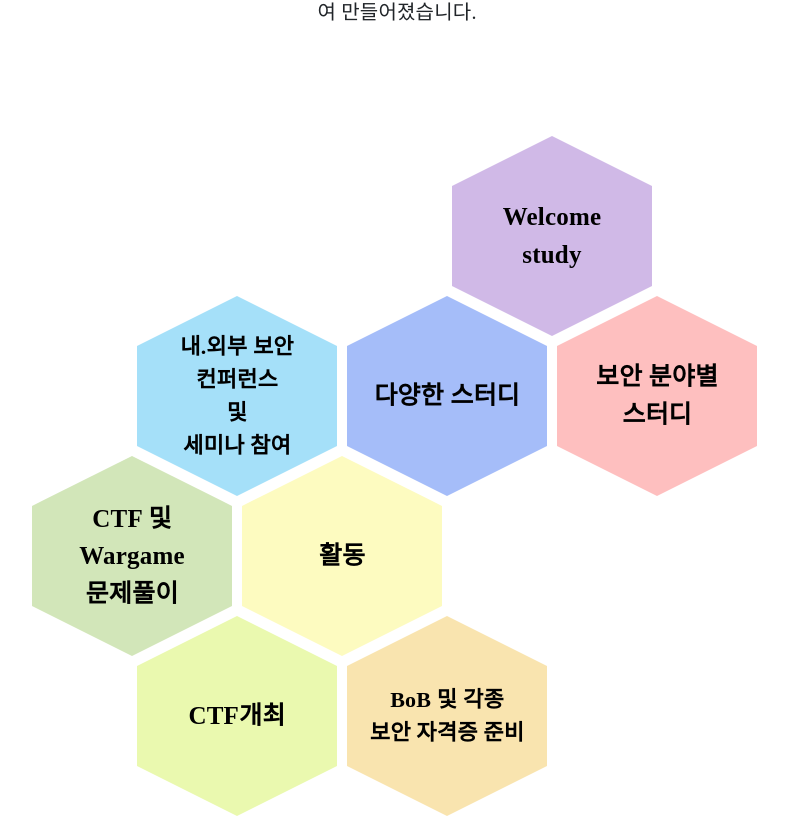
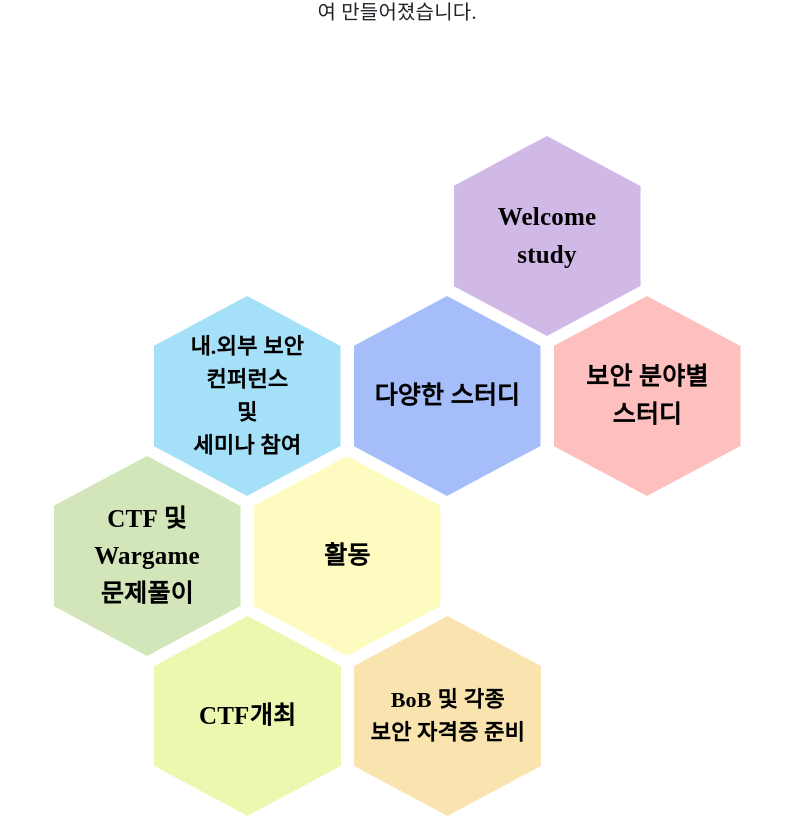
Before and after one commit to CAUti0n/CAUtion-Web-Front-End, a React (Create React App) app: page / in a window 1280 px wide. Shown: the part 770-1588 px from the top of the page, without its empty margins (243-1031 px from the left). Built offline with nearby package versions, Linux system fonts and the light colour scheme.

Commit message:
육각형 모양 예쁘게 만들어두고 위치조정 다시함

```diff
--- a/src/Components/about/About.js
+++ b/src/Components/about/About.js
@@ -19,12 +19,12 @@ const HexagonRow = styled.div`
 
 const HexagonWrapper = styled.div`
   position: relative;
-  width: 200px;
+  width: 187px;
   height: 200px;
 
   margin: 5px; /* 각 육각형 간의 간격 조절 */
   clip-path: polygon(
-          50% 0%,
+          50%  0%,
           100% 25%,
           100% 75%,
           50% 100%,
@@ -63,7 +63,7 @@ const About = () => {
             <HexagonRow>
                 <HexagonWrapper
 
-                    style={{"margin-left":"215px","margin-bottom":"-40px","background":"#D0B9E7"}}
+                    style={{"margin-left":"205px","margin-bottom":"-40px","background":"#D0B9E7"}}
                 >
                     <Content>Welcome<br/>study</Content>
                 </HexagonWrapper>
@@ -72,7 +72,7 @@ const About = () => {
                 <HexagonWrapper  style={{"margin-top":"0px","margin-bottom":"-40px","background":"#A5E0F9" }}>
                     <Content style={{"font-size":"22px"}}>내.외부 보안<br/> 컨퍼런스<br/>및<br/> 세미나 참여</Content>
                 </HexagonWrapper>
-                <HexagonWrapper  style={{"margin-top":"0px","margin-bottom":"-40px","background":"#A5BDF9"}}>
+                <HexagonWrapper  style={{"margin-top":"0px","margin-left":"8px","margin-right":"8px","margin-bottom":"-40px","background":"#A5BDF9"}}>
                     <Content>다양한 스터디</Content>
                 </HexagonWrapper >
                 <HexagonWrapper  style={{"margin-top":"0px","margin-bottom":"-40px","background":"#FEBFBF"}}>
@@ -80,18 +80,18 @@ const About = () => {
                 </HexagonWrapper>
             </HexagonRow>
             <HexagonRow>
-                <HexagonWrapper style={{ "margin-left":"-415px","margin-top": "0px", "margin-bottom": "-40px","background":"#D2E6B9"}}>
+                <HexagonWrapper style={{ "margin-left":"-395px","margin-top": "0px", "margin-bottom": "-40px","background":"#D2E6B9"}}>
                     <Content>CTF 및<br/>Wargame<br/>문제풀이</Content>
                 </HexagonWrapper>
-                <HexagonWrapper style={{"margin-top": "0px", "margin-bottom": "-40px","background":"#FDFBC0"}}>
+                <HexagonWrapper style={{"margin-top": "0px", "margin-left":"8px","margin-bottom": "-40px","background":"#FDFBC0"}}>
                     <Content>활동</Content>
                 </HexagonWrapper>
             </HexagonRow>
             <HexagonRow>
-                <HexagonWrapper style={{"margin-left":"-205px","margin-top": "0px", "margin-bottom": "-40px","background":"#EAF9AF"}}>
+                <HexagonWrapper style={{"margin-left":"-194px","margin-top": "0px", "margin-bottom": "-40px","background":"#EAF9AF"}}>
                     <Content>CTF개최</Content>
                 </HexagonWrapper>
-                <HexagonWrapper style={{"margin-top": "0px", "margin-bottom": "-40px","background":"#F9E4AF"}}>
+                <HexagonWrapper style={{"margin-top": "0px", "margin-bottom": "-40px","margin-left":"8px","background":"#F9E4AF"}}>
                     <Content style={{"font-size":"22px"}}>BoB 및 각종<br/>보안 자격증 준비</Content>
                 </HexagonWrapper>
             </HexagonRow>
```
Also changed, not shown: src/Components/about/HexagonWrapper.js (deleted, +0 -40 lines).
